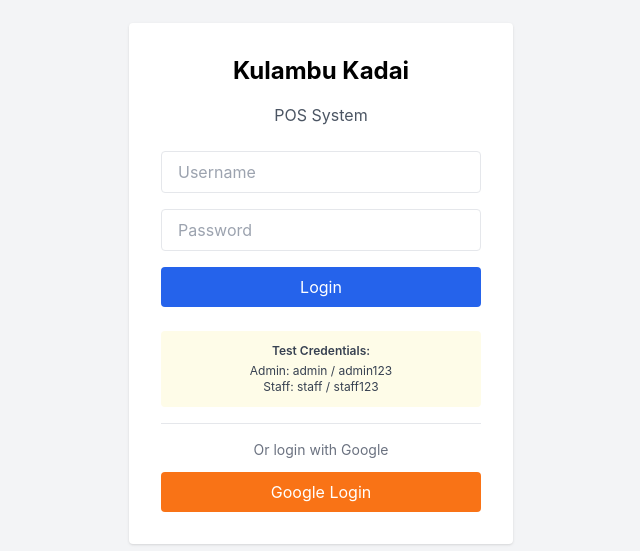
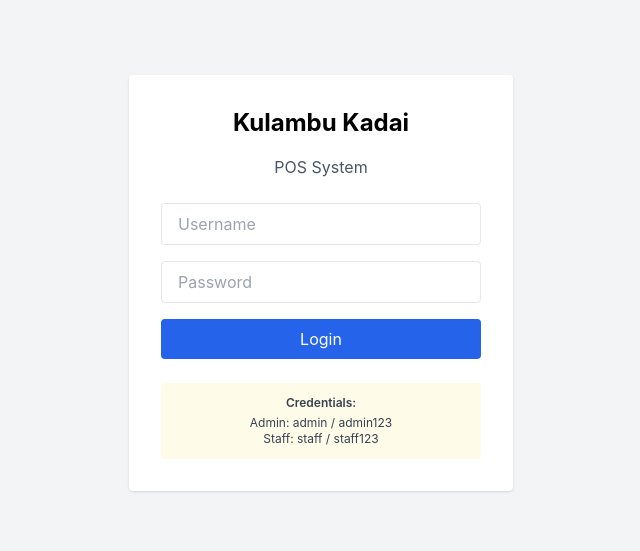
Before and after one commit to sathiskumar449-droid/kulambu-kadai-pos, a React (Vite) app: page /login in a window 1280 px wide. Shown: the part 117-668 px from the top of the page, without its empty margins (319-959 px from the left). Built offline with nearby package versions, Linux system fonts and the light colour scheme; no server answers.

Commit message:
Remove: Google login option - only form-based login now

```diff
--- a/src/pages/Login.jsx
+++ b/src/pages/Login.jsx
@@ -92,21 +92,10 @@
         </form>
 
         {/* 📝 CREDENTIALS HINT */}
-        <div className="bg-yellow-50 p-3 rounded mb-4 text-xs text-gray-700">
-          <p className="font-semibold mb-1">Test Credentials:</p>
+        <div className="bg-yellow-50 p-3 rounded text-xs text-gray-700">
+          <p className="font-semibold mb-1">Credentials:</p>
           <p>Admin: admin / admin123</p>
           <p>Staff: staff / staff123</p>
-        </div>
-
-        <div className="border-t pt-4 mt-4">
-          <p className="text-sm text-gray-500 mb-3">Or login with Google</p>
-
-          <button
-            onClick={handleLogin}
-            className="w-full bg-orange-500 text-white py-2 rounded hover:bg-orange-600"
-          >
-            Google Login
-          </button>
         </div>
       </div>
     </div>
```
